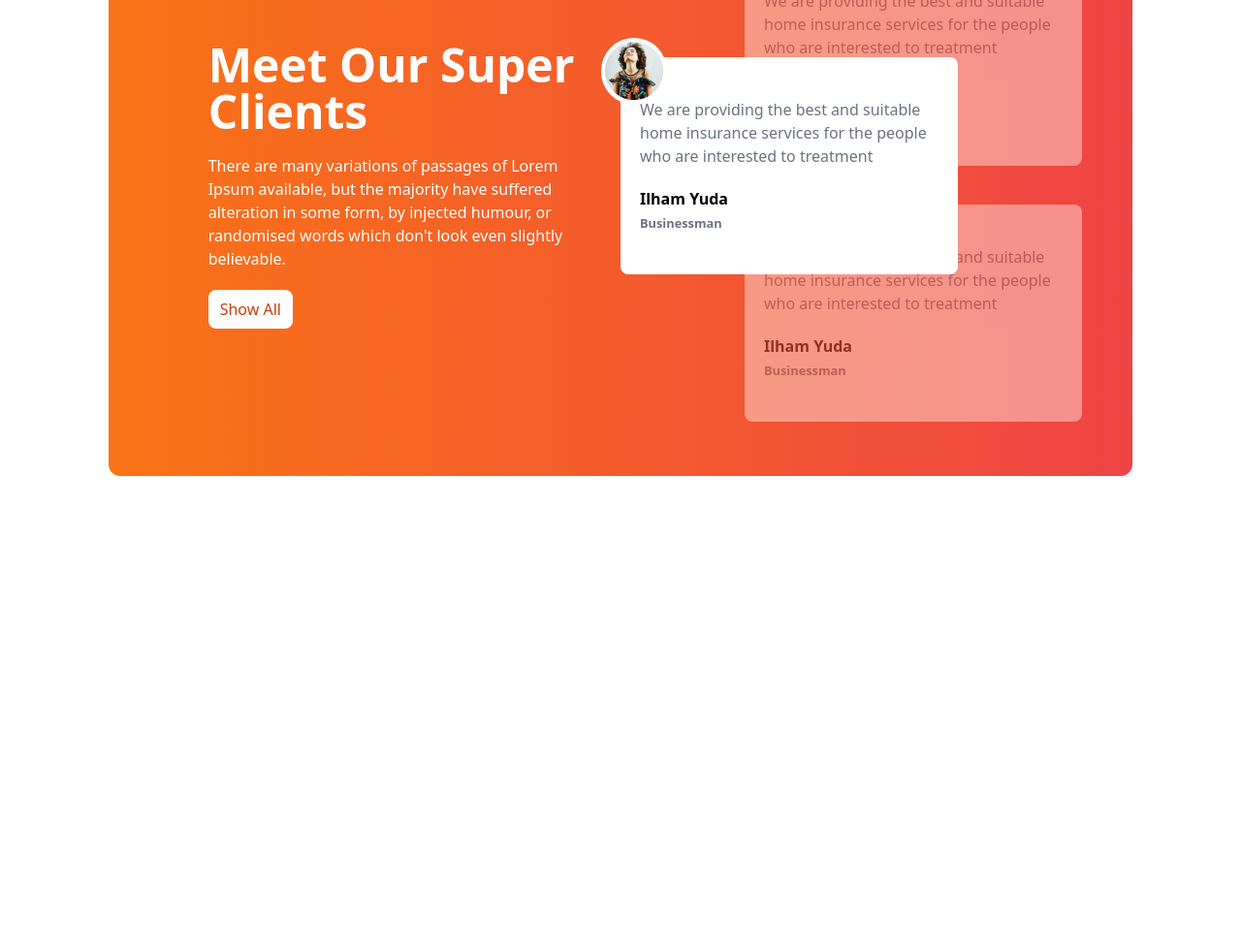
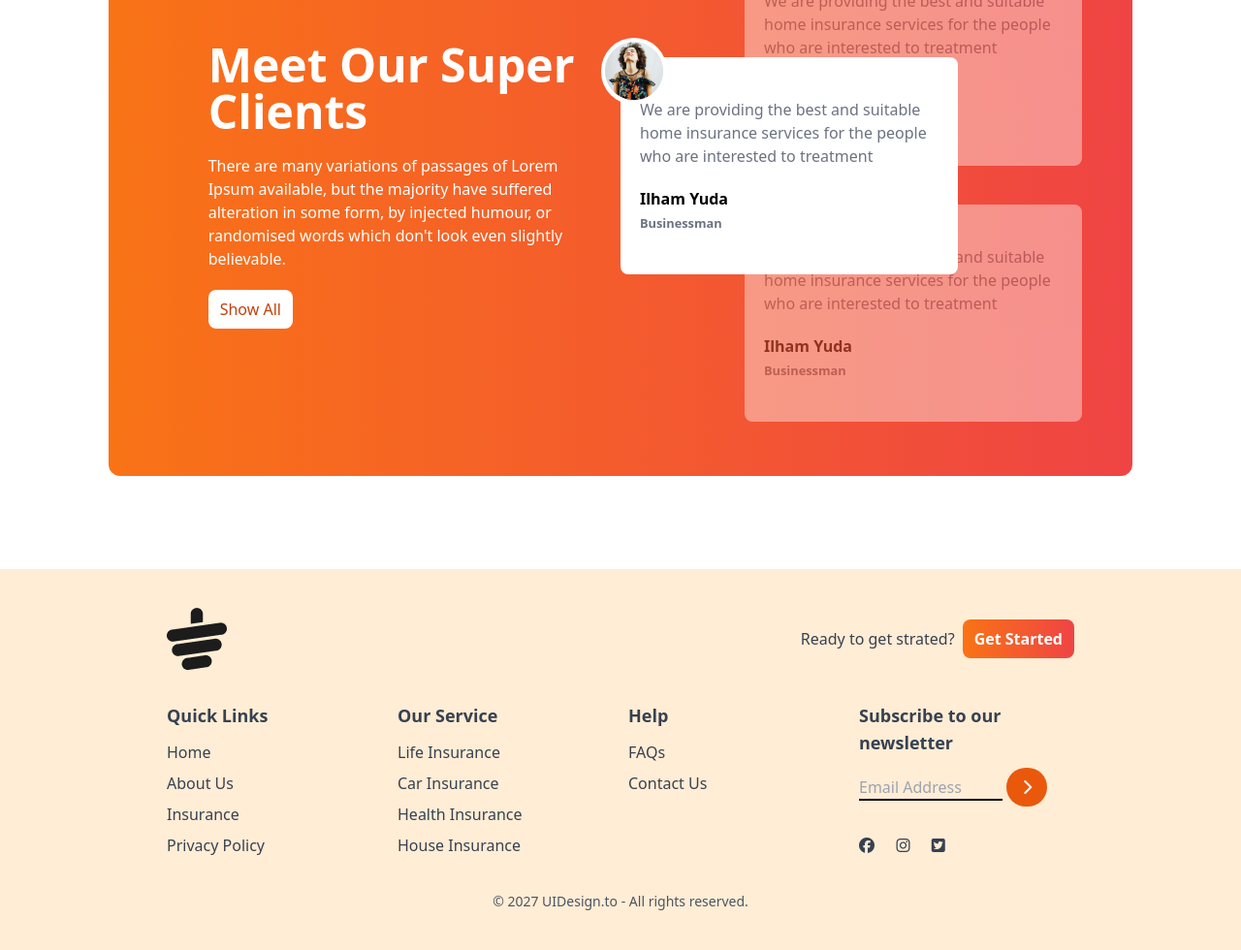
Before and after one commit to MdAbdusSubhan/tea-house-tailwind, a plain HTML site: page index.html in a window 1280 px wide. Shown: the part 1949-2929 px from the top of the page at 97% size. Before the commit the page ends 2536 px from the top, so only its background shows below. Drawn offline with nearby package versions, Linux system fonts and the light colour scheme.

Commit message:
added footer section

```diff
--- a/index.html
+++ b/index.html
@@ -197,7 +197,69 @@
           </div>
       </div>
      </section>
+     <!-- news section -->
   </main>
+  <footer class="bg-orange-100 text-gray-700 py-10 px-4 md:PX-16">
+    <div class="w-9/12 mx-auto">
+      <!-- logo -->
+      <div class="mb-8 flex justify-between">
+        <img src="images/cup.png" alt="">
+        <div class="flex items-center gap-2">
+          <h4>Ready to get strated?</h4>
+          <button class="bg-gradient-to-r from-orange-500 to-red-500 px-3 py-2 rounded-lg text-white font-bold">Get Started</button>
+        </div>
+      </div>
+      <div class="grid grid-cols-2 lg:grid-cols-4 gap-4">
+        <!-- first collum -->
+         <div>
+          <h3 class="font-semibold text-lg mb-3">Quick Links</h3>
+          <ul class="space-y-2">
+            <li><a class="hover:text-orange-600" href="">Home</a></li>
+            <li><a class="hover:text-orange-600" href="">About Us</a></li>
+            <li><a class="hover:text-orange-600" href="">Insurance</a></li>
+            <li><a class="hover:text-orange-600" href="">Privacy Policy</a></li>
+          </ul>
+         </div>
+         <!-- second collum -->
+         <div>
+          <h3 class="font-semibold text-lg mb-3">Our Service</h3>
+          <ul class="space-y-2">
+            <li><a class="hover:text-orange-600" href="">Life Insurance</a></li>
+            <li><a class="hover:text-orange-600" href="">Car Insurance</a></li>
+            <li><a class="hover:text-orange-600" href="">Health Insurance</a></li>
+            <li><a class="hover:text-orange-600" href="">House Insurance</a></li>
+          </ul>
+         </div>
+         <!-- third collum -->
+         <div>
+          <h3 class="font-semibold text-lg mb-3">Help</h3>
+          <ul class="space-y-2">
+            <li><a class="hover:text-orange-600" href="">FAQs</a></li>
+            <li><a class="hover:text-orange-600" href="">Contact Us</a></li>
+
+          </ul>
+         </div>
+         <!-- fourth collum -->
+          <div>
+            <h3 class="font-semibold text-lg mb-3">Subscribe to our <br> newsletter</h3>
+            <div class="flex flex-col space-y-2">
+              <div>
+                <input placeholder="Email Address" type="text" class="bg-transparent border-b-2 border-black w-4/6 md:5/6">
+                <i class="fa-solid fa-chevron-right px-4 py-3 bg-orange-600 rounded-full text-white text-center"></i>
+              </div>
+            </div>
+            <div class="flex justify-between w-2/5 mb-2 mt-8">
+              <i class="fa-brands fa-facebook"></i>
+              <i class="fa-brands fa-instagram"></i>
+              <i class="fa-brands fa-square-twitter"></i>
+            </div>
+          </div>
+      </div>
+      <div class="text-center pt-4 mt-4">
+        <p class="text-sm text-gray-600">© 2027 UIDesign.to - All rights reserved.</p>
+      </div>
+    </div>
+  </footer>
 </body>
 
 </html>
```
